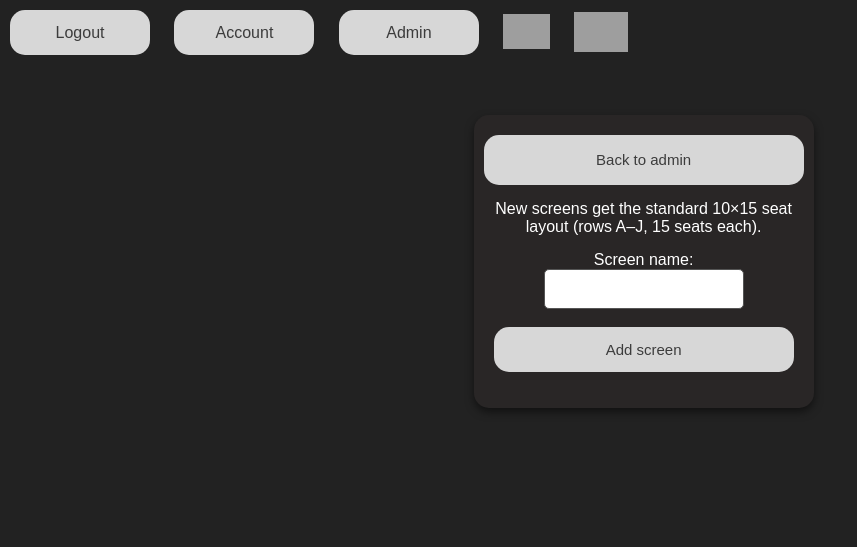
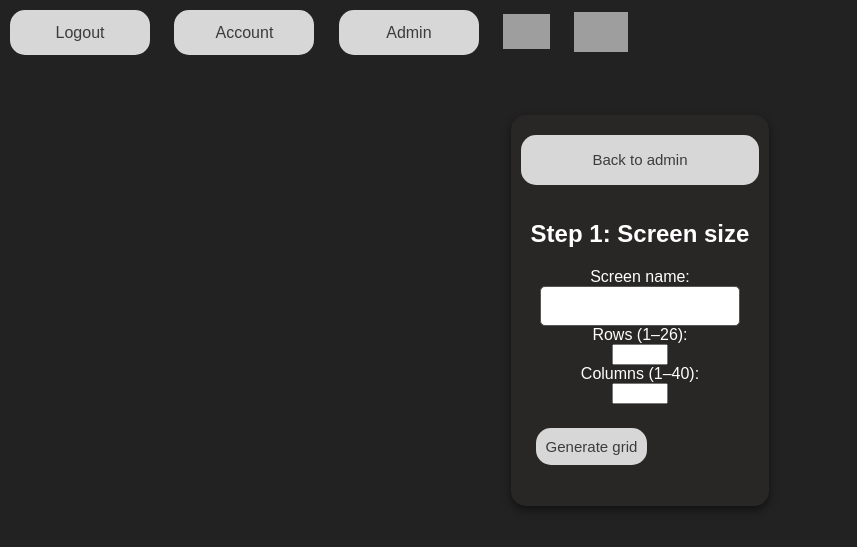
Before and after one commit to ethkatzy/cinema-website, a Flask app: page /admin/screens/new in a window 1280 px wide. Shown: the top 547 px of the page, without its empty margins (0-857 px from the left). Run offline with Flask 3, Linux system fonts and the light colour scheme; the visitor is signed in with stand-in values (Sample User, id 1); parts of the project's set-up code (start-up, migrations or seed data) failed here and were passed over; grey boxes are pictures that could not be loaded.

Commit message:
Redesign screen creation into a 3-step wizard with irregular layouts and seat types
Admins can now generate a rows x cols grid, remove seats that don't
physically exist, and assign each remaining seat a Saver/Regular/VIP
type with a hardcoded price, instead of every screen getting an
identical 10x15 rectangle. Seat price is now derived from type at
checkout rather than a flat rate, and the seat-selection grid renders
each screen's actual layout (with gaps and type colour-coding) instead
of assuming a fixed shape.

Co-Authored-By: Claude Sonnet 5 <noreply@anthropic.com>
Claude-Session: https://claude.ai/code/session_018UtYUvoEKqEM6fVzZBubms

```diff
--- a/main.py
+++ b/main.py
@@ -1,4 +1,5 @@
 import datetime as dt
+import json
 import os
 import re
 import secrets
@@ -22,12 +23,14 @@ app.config["SESSION_COOKIE_SECURE"] = IS_PRODUCTION
 
 DB_PATH = "CinemaDatabase.db"
 SCHEMA_PATH = Path(__file__).parent / "schema.sql"
-TICKET_PRICE = 8.99
 SHOWING_WINDOW_DAYS = 14
 MAX_SHOWINGS_PER_DAY_PER_FILM = 4
 MAX_TEMPLATE_RANGE_DAYS = 90
-SCREEN_ROWS = "ABCDEFGHIJ"
-SEATS_PER_ROW = 15
+SEAT_TYPE_PRICES = {"Saver": 6.0, "Regular": 8.0, "VIP": 10.0}
+MAX_SCREEN_ROWS = 26
+MAX_SCREEN_COLS = 40
+MAX_SEATS_PER_SCREEN = 1000
+ROW_LETTERS = "ABCDEFGHIJKLMNOPQRSTUVWXYZ"
 
 ShowingInstance = namedtuple("ShowingInstance", ["filmid", "screenid", "datetime"])
 
@@ -59,6 +62,7 @@ def slugify(text):
 EMAIL_PATTERN = re.compile(r"^[^@\s]+@[^@\s]+\.[^@\s]+$")
 PHONE_PATTERN = re.compile(r"^\+?[0-9]{7,15}$")
 PASSWORD_PATTERN = re.compile(r"^(?=.*[A-Za-z])(?=.*\d).{8,}$")
+ROW_PATTERN = re.compile(r"^[A-Z]$")
 
 
 app.jinja_env.filters["slugify"] = slugify
@@ -298,9 +302,23 @@ def get_owned_booking(cursor, booking_id, email):
 
 
 def get_seats_for_showing(cursor, showing_id):
-    cursor.execute("""SELECT seatid, rownum, seatnum FROM seat WHERE screenid =
-        (SELECT screenid FROM showing WHERE showingid = ?)""", (showing_id,))
-    return [{"seatid": row[0], "rownum": row[1], "seatnum": row[2]} for row in cursor.fetchall()]
+    cursor.execute("""SELECT seatid, rownum, seatnum, seattype FROM seat WHERE screenid =
+        (SELECT screenid FROM showing WHERE showingid = ?) ORDER BY rownum, seatnum""", (showing_id,))
+    return [{"seatid": row[0], "rownum": row[1], "seatnum": row[2], "seattype": row[3]}
+            for row in cursor.fetchall()]
+
+
+def build_seat_grid(seats):
+    """Annotate seats with 1-based grid_row/grid_col so irregular per-screen
+    layouts (missing rows, gaps within a row) render as blank grid cells
+    instead of needing placeholder markup for positions that don't exist."""
+    rows = sorted({seat["rownum"] for seat in seats})
+    row_index = {row: index for index, row in enumerate(rows)}
+    max_col = max((seat["seatnum"] for seat in seats), default=0)
+    for seat in seats:
+        seat["grid_row"] = row_index[seat["rownum"]] + 2
+        seat["grid_col"] = seat["seatnum"] + 1
+    return {"seats": seats, "rows": rows, "max_col": max_col}
 
 
 def get_booked_seat_ids(cursor, showing_id, exclude_booking_id=None):
@@ -323,6 +341,41 @@ def get_showing_details(cursor, showing_id):
 def validate_seat_selection(selected_seat_ids, valid_seat_ids, booked_seat_ids):
     if not selected_seat_ids <= valid_seat_ids or selected_seat_ids & booked_seat_ids:
         abort(409)
+
+
+def total_price_for_seats(seats, selected_seat_ids):
+    seat_types = {seat["seatid"]: seat["seattype"] for seat in seats}
+    return sum(SEAT_TYPE_PRICES[seat_types[seat_id]] for seat_id in selected_seat_ids)
+
+
+def parse_seat_layout(raw_json):
+    """Parse and validate the wizard's [{row, col, type}, ...] JSON payload.
+    Raises ValueError on anything malformed so the caller can fail closed
+    before inserting a screen row."""
+    try:
+        layout = json.loads(raw_json)
+    except (TypeError, ValueError) as exc:
+        raise ValueError("Malformed seat layout") from exc
+    if not isinstance(layout, list) or not layout or len(layout) > MAX_SEATS_PER_SCREEN:
+        raise ValueError("Malformed seat layout")
+
+    seen_positions = set()
+    seats = []
+    for entry in layout:
+        if not isinstance(entry, dict) or set(entry) != {"row", "col", "type"}:
+            raise ValueError("Malformed seat layout")
+        row, col, seat_type = entry["row"], entry["col"], entry["type"]
+        if not isinstance(row, str) or not ROW_PATTERN.match(row):
+            raise ValueError("Malformed seat layout")
+        if not isinstance(col, int) or isinstance(col, bool) or not (1 <= col <= MAX_SCREEN_COLS):
+            raise ValueError("Malformed seat layout")
+        if seat_type not in SEAT_TYPE_PRICES:
+            raise ValueError("Malformed seat layout")
+        if (row, col) in seen_positions:
+            raise ValueError("Malformed seat layout")
+        seen_positions.add((row, col))
+        seats.append((row, col, seat_type))
+    return seats
 
 
 @app.route('/')
@@ -452,7 +505,8 @@ def render_showing_page(showing_id, error=None):
         seats = get_seats_for_showing(cursor, showing_id)
         booked_seat_ids = get_booked_seat_ids(cursor, showing_id)
         issue_csrf_token()
-        context = {"seats": seats, "booked_seat_ids": booked_seat_ids, "details": details}
+        context = {**build_seat_grid(seats), "booked_seat_ids": booked_seat_ids, "details": details,
+                   "seat_type_prices": SEAT_TYPE_PRICES}
         if error is not None:
             context["error"] = error
         return render_template("showing.html", **context)
@@ -493,7 +547,7 @@ def booking(date, time_, screen_slug):
         other_info = request.form.getlist("other-info")[0]
         cursor.execute("""INSERT INTO booking (userid, showingid, bookingtime, totalprice, otherinfo) VALUES
         (?, ?, datetime('now'), ?, ?)""",
-                       (userid, showing_id, TICKET_PRICE * len(selected_seat_ids), other_info))
+                       (userid, showing_id, total_price_for_seats(seats, selected_seat_ids), other_info))
         booking_id = cursor.lastrowid
         try:
             cursor.executemany("INSERT INTO bookingdetail (bookingid, showingid, seatid) VALUES (?, ?, ?)",
@@ -594,8 +648,9 @@ def render_edit_page(error=None):
         user_seats = {row[0] for row in cursor.fetchall()}
         details = get_showing_details(cursor, showing_id)
         issue_csrf_token()
-        return render_template("edit.html", seats=seats, booked_seat_ids=booked_seat_ids,
-                               user_seats=user_seats, error=error, booking_id=booking_id, details=details)
+        return render_template("edit.html", **build_seat_grid(seats), booked_seat_ids=booked_seat_ids,
+                               user_seats=user_seats, error=error, booking_id=booking_id, details=details,
+                               seat_type_prices=SEAT_TYPE_PRICES)
 
 
 @app.route("/edit", methods=["POST"])
@@ -631,7 +686,7 @@ def edit_confirm():
             abort(400)
         validate_seat_selection(selected_seat_ids, valid_seat_ids, booked_seat_ids)
         cursor.execute("""UPDATE booking SET bookingtime = datetime('now'), totalprice = ?, otherinfo = ?
-        WHERE bookingid = ?""", (TICKET_PRICE * len(selected_seat_ids), other_info, booking_id))
+        WHERE bookingid = ?""", (total_price_for_seats(seats, selected_seat_ids), other_info, booking_id))
         cursor.execute("DELETE FROM bookingdetail WHERE bookingid = ?", (booking_id,))
         try:
             cursor.executemany("INSERT INTO bookingdetail (bookingid, showingid, seatid) VALUES (?, ?, ?)",
@@ -702,23 +757,36 @@ def admin_new_screen():
     resp = require_admin()
     if resp:
         return resp
+
+    wizard_context = {"seat_type_prices": SEAT_TYPE_PRICES, "max_rows": MAX_SCREEN_ROWS,
+                      "max_cols": MAX_SCREEN_COLS}
+
     if request.method != "POST":
         issue_csrf_token()
-        return render_template("admin_screen.html")
+        return render_template("admin_screen.html", **wizard_context)
 
     check_csrf()
+
+    def fail(message):
+        issue_csrf_token()
+        return render_template("admin_screen.html", error=message, **wizard_context)
+
     screenname = request.form.get("screenname", "").strip()
     if not screenname:
-        issue_csrf_token()
-        return render_template("admin_screen.html", error="Screen name is required")
+        return fail("Screen name is required")
+
+    try:
+        seats = parse_seat_layout(request.form.get("layout_json", ""))
+    except ValueError:
+        return fail("Generate a layout and assign every seat a valid type before submitting")
 
     with get_db() as conn:
         cursor = conn.cursor()
         cursor.execute("INSERT INTO screen (screenname) VALUES (?)", (screenname,))
         screen_id = cursor.lastrowid
         cursor.executemany(
-            "INSERT INTO seat (screenid, rownum, seatnum) VALUES (?, ?, ?)",
-            [(screen_id, row, seat_num) for row in SCREEN_ROWS for seat_num in range(1, SEATS_PER_ROW + 1)],
+            "INSERT INTO seat (screenid, rownum, seatnum, seattype) VALUES (?, ?, ?, ?)",
+            [(screen_id, row, col, seat_type) for row, col, seat_type in seats],
         )
         conn.commit()
     return redirect("/admin")
--- /dev/null
+++ b/static/admin_screen.css
@@ -0,0 +1,102 @@
+.wizard-box {
+    display: flex;
+    flex-direction: column;
+    align-items: center;
+    gap: 15px;
+    width: fit-content;
+    max-width: 95vw;
+    background-color: #292626;
+    padding: 20px;
+    border-radius: 15px;
+    box-shadow: 0 4px 8px rgba(0, 0, 0, 0.5);
+    margin: 60px auto 20px;
+}
+
+#wizard {
+    width: 100%;
+}
+
+.wizard-step h2 {
+    color: white;
+    text-align: center;
+}
+
+.wizard-error {
+    color: #ff6b6b;
+    min-height: 1.2em;
+}
+
+.wizard-grid {
+    display: grid;
+    gap: 4px;
+    justify-content: center;
+    margin: 15px 0;
+    overflow-x: auto;
+}
+
+.wizard-label {
+    color: white;
+    text-align: center;
+    min-width: 28px;
+}
+
+.wizard-seat {
+    width: 28px;
+    height: 28px;
+    border: 1px solid black;
+    border-radius: 3px;
+    cursor: pointer;
+    background-color: #2e8b3d;
+    padding: 0;
+}
+
+.wizard-seat.removed {
+    background-color: #444;
+    border-style: dashed;
+}
+
+.wizard-seat.type-saver {
+    background-color: #2f7bd6;
+}
+
+.wizard-seat.type-regular {
+    background-color: #2e8b3d;
+}
+
+.wizard-seat.type-vip {
+    background-color: #c99a1e;
+}
+
+.paint-picker {
+    display: flex;
+    justify-content: center;
+    gap: 20px;
+    flex-wrap: wrap;
+    color: white;
+}
+
+.paint-option {
+    display: flex;
+    align-items: center;
+    gap: 6px;
+}
+
+button[type="button"],
+button[type="submit"] {
+    display: inline-block;
+    text-align: center;
+    padding: 10px;
+    border-radius: 15px;
+    color: #3c3c3c;
+    background-color: #d7d7d7;
+    font-size: 15px;
+    font-family: Arial, sans-serif;
+    cursor: pointer;
+    border: none;
+    margin: 5px;
+}
+
+button[type="button"]:hover,
+button[type="submit"]:hover {
+    background-color: #c0c0c0;
+}
--- /dev/null
+++ b/static/admin_screen.js
@@ -0,0 +1,122 @@
+const ROW_LETTERS = "ABCDEFGHIJKLMNOPQRSTUVWXYZ";
+
+const wizard = document.getElementById("wizard");
+const maxRows = parseInt(wizard.dataset.maxRows, 10);
+const maxCols = parseInt(wizard.dataset.maxCols, 10);
+
+let seats = [];
+let rowsList = [];
+let cols = 0;
+
+function showStep(stepId) {
+    document.querySelectorAll(".wizard-step").forEach(step => {
+        step.hidden = step.id !== stepId;
+    });
+}
+
+function setError(elementId, message) {
+    document.getElementById(elementId).textContent = message;
+}
+
+function renderGrid(container, mode) {
+    container.innerHTML = "";
+    container.style.gridTemplateColumns = `repeat(${cols + 1}, auto)`;
+
+    const corner = document.createElement("div");
+    corner.className = "wizard-label";
+    corner.style.gridRow = 1;
+    corner.style.gridColumn = 1;
+    container.appendChild(corner);
+
+    for (let col = 1; col <= cols; col++) {
+        const label = document.createElement("div");
+        label.className = "wizard-label";
+        label.textContent = col;
+        label.style.gridRow = 1;
+        label.style.gridColumn = col + 1;
+        container.appendChild(label);
+    }
+
+    rowsList.forEach((row, rowIndex) => {
+        const label = document.createElement("div");
+        label.className = "wizard-label";
+        label.textContent = row;
+        label.style.gridRow = rowIndex + 2;
+        label.style.gridColumn = 1;
+        container.appendChild(label);
+    });
+
+    seats.forEach((seat, index) => {
+        if (mode === "paint" && !seat.exists) {
+            return;
+        }
+        const cell = document.createElement("button");
+        cell.type = "button";
+        cell.className = "wizard-seat";
+        cell.style.gridRow = rowsList.indexOf(seat.row) + 2;
+        cell.style.gridColumn = seat.col + 1;
+        cell.title = `${seat.row}${seat.col}`;
+
+        if (mode === "remove") {
+            cell.classList.toggle("removed", !seat.exists);
+            cell.addEventListener("click", () => {
+                seats[index].exists = !seats[index].exists;
+                renderGrid(container, "remove");
+            });
+        } else {
+            cell.classList.add(`type-${seat.type.toLowerCase()}`);
+            cell.addEventListener("click", () => {
+                const paintType = document.querySelector('input[name="paint-type"]:checked').value;
+                seats[index].type = paintType;
+                cell.className = `wizard-seat type-${paintType.toLowerCase()}`;
+            });
+        }
+
+        container.appendChild(cell);
+    });
+}
+
+document.getElementById("generate-grid-btn").addEventListener("click", () => {
+    const rows = parseInt(document.getElementById("rows-input").value, 10);
+    const colCount = parseInt(document.getElementById("cols-input").value, 10);
+
+    if (!Number.isInteger(rows) || rows < 1 || rows > maxRows
+        || !Number.isInteger(colCount) || colCount < 1 || colCount > maxCols) {
+        setError("step-1-error", `Enter between 1 and ${maxRows} rows and 1 and ${maxCols} columns.`);
+        return;
+    }
+    setError("step-1-error", "");
+
+    cols = colCount;
+    rowsList = ROW_LETTERS.slice(0, rows).split("");
+    seats = [];
+    rowsList.forEach(row => {
+        for (let col = 1; col <= cols; col++) {
+            seats.push({ row, col, exists: true, type: "Regular" });
+        }
+    });
+
+    renderGrid(document.getElementById("step-2-grid"), "remove");
+    showStep("step-2");
+});
+
+document.getElementById("to-step-3-btn").addEventListener("click", () => {
+    if (!seats.some(seat => seat.exists)) {
+        setError("step-2-error", "At least one seat must remain.");
+        return;
+    }
+    setError("step-2-error", "");
+    renderGrid(document.getElementById("step-3-grid"), "paint");
+    showStep("step-3");
+});
+
+document.querySelectorAll("[data-back-to]").forEach(button => {
+    button.addEventListener("click", () => showStep(button.dataset.backTo));
+});
+
+document.getElementById("screen-form").addEventListener("submit", () => {
+    const layout = seats
+        .filter(seat => seat.exists)
+        .map(seat => ({ row: seat.row, col: seat.col, type: seat.type }));
+    document.getElementById("layout_json").value = JSON.stringify(layout);
+});
--- a/templates/admin_screen.html
+++ b/templates/admin_screen.html
@@ -2,12 +2,14 @@
 <head>
     <title>Add a screen</title>
     <link rel="stylesheet" href="{{ url_for('static', filename='login.css') }}">
+    <link rel="stylesheet" href="{{ url_for('static', filename='admin_screen.css') }}">
     <link rel="icon" type="image/x-icon" href="https://svgsilh.com/svg/2027080.svg">
+    <script src="{{ url_for('static', filename='admin_screen.js') }}" defer></script>
 </head>
 <body>
 {% include "_banner.html" %}
 
-<div class="login-box">
+<div class="wizard-box">
     <div class="button">
         <a href="/admin">
             Back to admin
@@ -19,18 +21,62 @@
         {{ error }}
     </p>
     {% endif %}
-    <p>New screens get the standard 10&times;15 seat layout (rows A&ndash;J, 15 seats each).</p>
-    <form action="/admin/screens/new" method="post">
-        <p>
-            Screen name: <br />
-            <label>
-                <input type="text" name="screenname" required />
-            </label>
-        </p>
-        <p><br></p>
-        <input type="submit" value="Add screen" />
-        <input type="hidden" value="{{ session.csrf_token }}" name="csrf_token" />
-    </form>
+
+    <div id="wizard" data-max-rows="{{ max_rows }}" data-max-cols="{{ max_cols }}">
+        <form action="/admin/screens/new" method="post" id="screen-form">
+            <div class="wizard-step" id="step-1">
+                <h2>Step 1: Screen size</h2>
+                <p>
+                    Screen name: <br>
+                    <label>
+                        <input type="text" name="screenname" id="screenname" required>
+                    </label>
+                </p>
+                <p>
+                    Rows (1&ndash;{{ max_rows }}): <br>
+                    <label>
+                        <input type="number" id="rows-input" min="1" max="{{ max_rows }}" required>
+                    </label>
+                </p>
+                <p>
+                    Columns (1&ndash;{{ max_cols }}): <br>
+                    <label>
+                        <input type="number" id="cols-input" min="1" max="{{ max_cols }}" required>
+                    </label>
+                </p>
+                <p id="step-1-error" class="wizard-error"></p>
+                <button type="button" id="generate-grid-btn">Generate grid</button>
+            </div>
+
+            <div class="wizard-step" id="step-2" hidden>
+                <h2>Step 2: Remove seats that don't exist</h2>
+                <p>Click a seat to remove it (e.g. missing corners, gaps). Click again to add it back.</p>
+                <div class="wizard-grid" id="step-2-grid"></div>
+                <p id="step-2-error" class="wizard-error"></p>
+                <button type="button" data-back-to="step-1">Back</button>
+                <button type="button" id="to-step-3-btn">Next: assign seat types</button>
+            </div>
+
+            <div class="wizard-step" id="step-3" hidden>
+                <h2>Step 3: Assign seat types</h2>
+                <p>Pick a seat type, then click seats to paint them with it. All seats start as Regular.</p>
+                <div class="paint-picker">
+                    {% for type_name, price in seat_type_prices.items() %}
+                    <label class="paint-option">
+                        <input type="radio" name="paint-type" value="{{ type_name }}" {% if loop.first %}checked{% endif %}>
+                        {{ type_name }} &ndash; £{{ "%.2f"|format(price) }}
+                    </label>
+                    {% endfor %}
+                </div>
+                <div class="wizard-grid" id="step-3-grid"></div>
+                <button type="button" data-back-to="step-2">Back</button>
+                <button type="submit" id="create-screen-btn">Create screen</button>
+            </div>
+
+            <input type="hidden" name="layout_json" id="layout_json">
+            <input type="hidden" value="{{ session.csrf_token }}" name="csrf_token">
+        </form>
+    </div>
 </div>
 </body>
 </html>
```
Also changed, not shown: static/showing.css (+35 -1 lines), templates/_seat_grid.html (added, +32 -0 lines), templates/edit.html (+1 -24 lines), templates/showing.html (+1 -20 lines), tests/conftest.py (+4 -2 lines), tests/test_admin.py (+64 -4 lines), tests/test_booking.py (+26 -1 lines), schema.sql.
